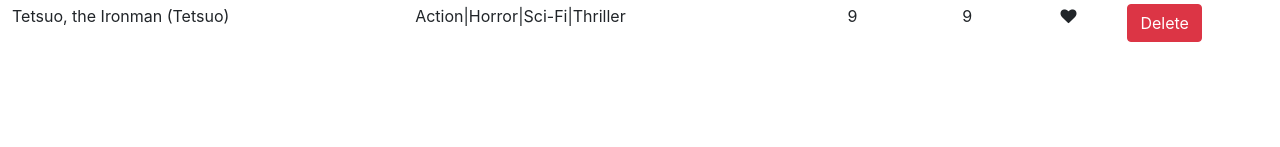
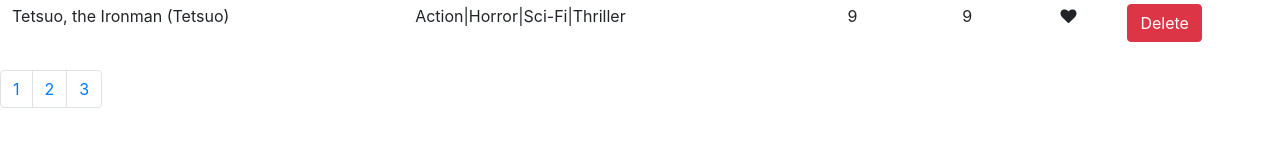
Before and after one commit to thaibinhnguyen/learn-react, a React (Create React App) app: page / in a window 1280 px wide. Shown: the part 587-734 px from the top of the page. Built offline with nearby package versions, Linux system fonts and the light colour scheme.

Commit message:
pagination init

```diff
--- a/src/App.js
+++ b/src/App.js
@@ -1,12 +1,42 @@
 import React, { Component } from "react";
 import Movies from "./components/Movies";
+import Pagination from "./components/common/Pagination";
+import { getMovie, getMovies } from "./components/fakeGenreService";
 
 export default class App extends Component {
+    state = {
+        movies: getMovies(),
+    };
+    handleDelete = (movie) => {
+        let movieDeleted = getMovie(movie.id);
+        let listMovies = this.state.movies.filter(
+            (movie) => movie.id !== movieDeleted.id
+        );
+        this.setState({
+            movies: listMovies,
+        });
+    };
+    handleLike = (movie) => {
+        console.log("clicked");
+        let movies = [...this.state.movies];
+        const index = movie.id - 1;
+        movies[index].liked = !movies[index].liked;
+        this.setState({ movies });
+    };
     render() {
         return (
+            <React.Fragment>
                 <main className="main">
-        <Movies />
+                    <Movies
+                        movies={this.state.movies}
+                        onLike={this.handleLike}
+                        onDelete={this.handleDelete}
+                    />
                 </main>
+                <nav>
+                    <Pagination />
+                </nav>
+            </React.Fragment>
         );
     }
 }
--- a/src/components/Movies.jsx
+++ b/src/components/Movies.jsx
@@ -1,33 +1,14 @@
 import React, { Component } from "react";
 import Like from "./common/Like";
-import { getMovie, getMovies } from "./fakeGenreService";
+
 
 export default class Movies extends Component {
-    state = {
-        movies: getMovies(),
-    };
-    handleDelete = (movie) => {
-        let movieDeleted = getMovie(movie.id);
-        let listMovies = this.state.movies.filter(
-            (movie) => movie.id !== movieDeleted.id
-        );
-        this.setState({
-            movies: listMovies,
-        });
-    };
-    handleLike = (movie) => {
-        console.log("clicked");
-        let movies = [...this.state.movies];
-        const index = movie.id - 1;
-        movies[index].liked = !movies[index].liked;
-        this.setState({ movies });
-    };
     render() {
-        if (this.state.movies.length === 0)
+        if (this.props.movies.length === 0)
             return <div>There're no movies</div>;
         return (
             <React.Fragment>
-                <span>There're {this.state.movies.length} movies</span>
+                <span>There're {this.props.movies.length} movies</span>
                 <table className="table">
                     <thead>
                         <tr>
@@ -40,7 +21,7 @@ export default class Movies extends Component {
                         </tr>
                     </thead>
                     <tbody>
-                        {this.state.movies.map((movie) => (
+                        {this.props.movies.map((movie) => (
                             <tr key={movie.id}>
                                 <td>{movie.title}</td>
                                 <td>{movie.genre}</td>
@@ -48,14 +29,14 @@ export default class Movies extends Component {
                                 <td>{movie.rate}</td>
                                 <td>
                                     <Like
-                                        onLike={() => this.handleLike(movie)}
+                                        onLike={() => this.props.onLike(movie)}
                                         liked={movie.liked}
                                     />
                                 </td>
                                 <td>
                                     <button
                                         className="btn btn-danger"
-                                        onClick={() => this.handleDelete(movie)}
+                                        onClick={() => this.props.onDelete(movie)}
                                     >
                                         Delete
                                     </button>
--- a/src/components/common/Like.jsx
+++ b/src/components/common/Like.jsx
@@ -1,4 +1,4 @@
-import React, { Component } from "react";
+import React from "react";
 
 // Input: liked: boolean
 // Output: onClick
--- /dev/null
+++ b/src/components/common/Pagination.jsx
@@ -0,0 +1,27 @@
+import React from "react";
+
+const Pagination = () => {
+    return (
+        <nav aria-label="Page navigation example">
+            <ul class="pagination">
+                <li class="page-item">
+                    <a class="page-link" href="#">
+                        1
+                    </a>
+                </li>
+                <li class="page-item">
+                    <a class="page-link" href="#">
+                        2
+                    </a>
+                </li>
+                <li class="page-item">
+                    <a class="page-link" href="#">
+                        3
+                    </a>
+                </li>
+            </ul>
+        </nav>
+    );
+};
+
+export default Pagination;
```
Also changed, not shown: 1 other file (tests, documents, lock files or other folders). Lines whose indentation alone changed are shown as unchanged.
